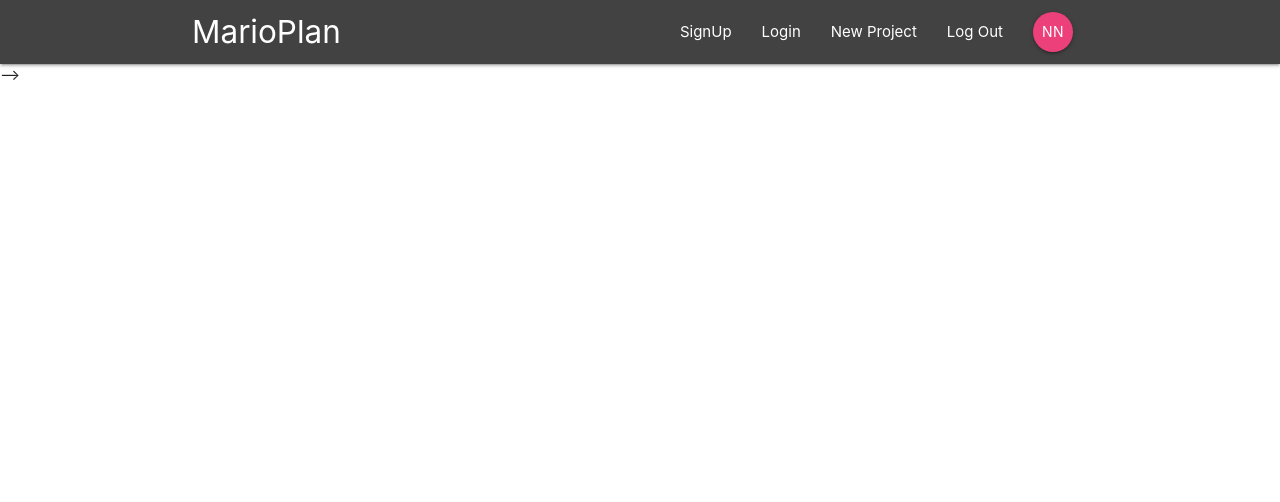
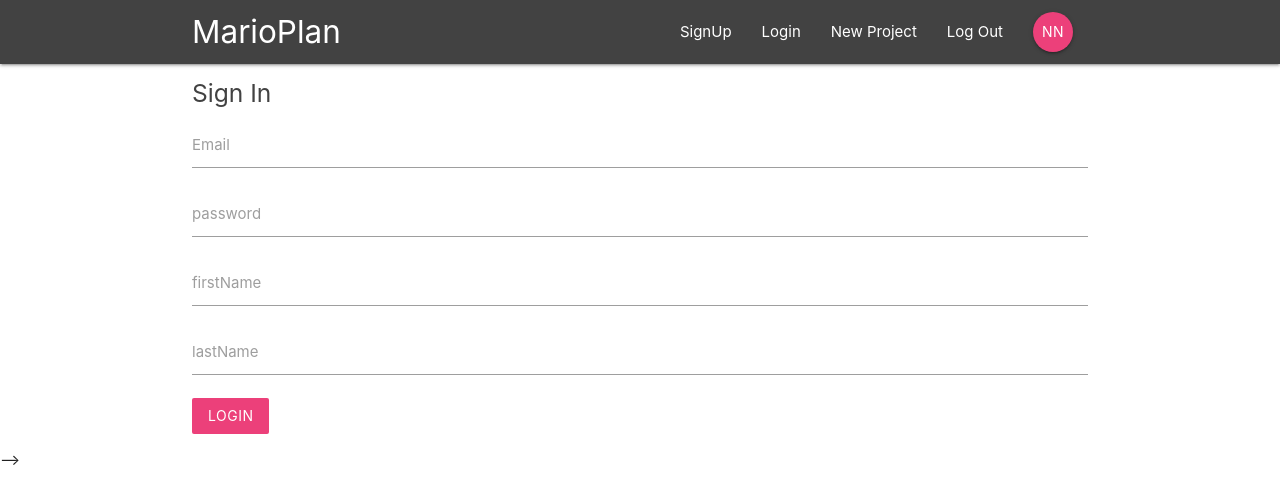
Before and after one commit to abhinav-TB/react-collections, a React (Create React App) app in the folder marioplan/: page /signup in a window 1280 px wide. Shown: the top 502 px of the page. Built offline with nearby package versions, Linux system fonts and the light colour scheme.

Commit message:
signup done

```diff
--- a/marioplan/src/App.js
+++ b/marioplan/src/App.js
@@ -4,6 +4,7 @@
 import Dashboard from './components/dashboard/Dashboard';
 import  ProjectDetails  from "./components/projects/ProjectDetails";
 import SignIn from './components/auth/SignIn';
+import SignUp from './components/auth/SignUp';
 
 class App extends Component {
 
@@ -16,6 +17,7 @@
           <Route exact path='/' component={Dashboard}/>
           <Route path="/project/:id" component={ProjectDetails}/>
           <Route path="/signin" component={SignIn}/>
+          <Route path="/signup" component={SignUp}/>
         </Switch>
       </div>
       </BrowserRouter>
--- a/marioplan/src/components/auth/SignUp.js
+++ b/marioplan/src/components/auth/SignUp.js
@@ -0,0 +1,50 @@
+import React, { Component } from 'react'
+
+class SignUp extends Component {
+    state={
+        email:'',
+        password:'',
+        firstNmae:"",
+        lastName:""
+    }
+    handleChange=(e)=>{
+        this.setState({
+            [e.target.id]:e.target.value
+        })
+    }
+    handleSubmmit=(e)=>{
+        e.preventDefault();
+        console.log(this.state)
+    }
+    render() {
+        return (
+            <div className="container">
+            <form onSubmit={this.handleSubmmit} className="white">
+                <h5 className="grey-text text-darken-3">Sign In</h5>
+                <div className="input-field">
+                    <label htmlFor="email">Email</label>
+                    <input type="email" id="email" onChange={this.handleChange}/>
+                </div>
+                <div className="input-field">
+                    <label htmlFor="password">password</label>
+                    <input type="password" id="password" onChange={this.handleChange}/>
+                </div>
+                <div className="input-field">
+                    <label htmlFor="firstName">firstName</label>
+                    <input type="text" id="firstName" onChange={this.handleChange}/>
+                </div>
+                <div className="input-field">
+                    <label htmlFor="lastName">lastName</label>
+                    <input type="text" id="lastName" onChange={this.handleChange}/>
+                </div>
+                <div className="input-field">
+                <button className="btn pink lighten-1 z-depth-0">Login</button>
+                </div>
+            </form>
+
+            </div>
+        )
+    }
+}
+
+export default SignUp
```
